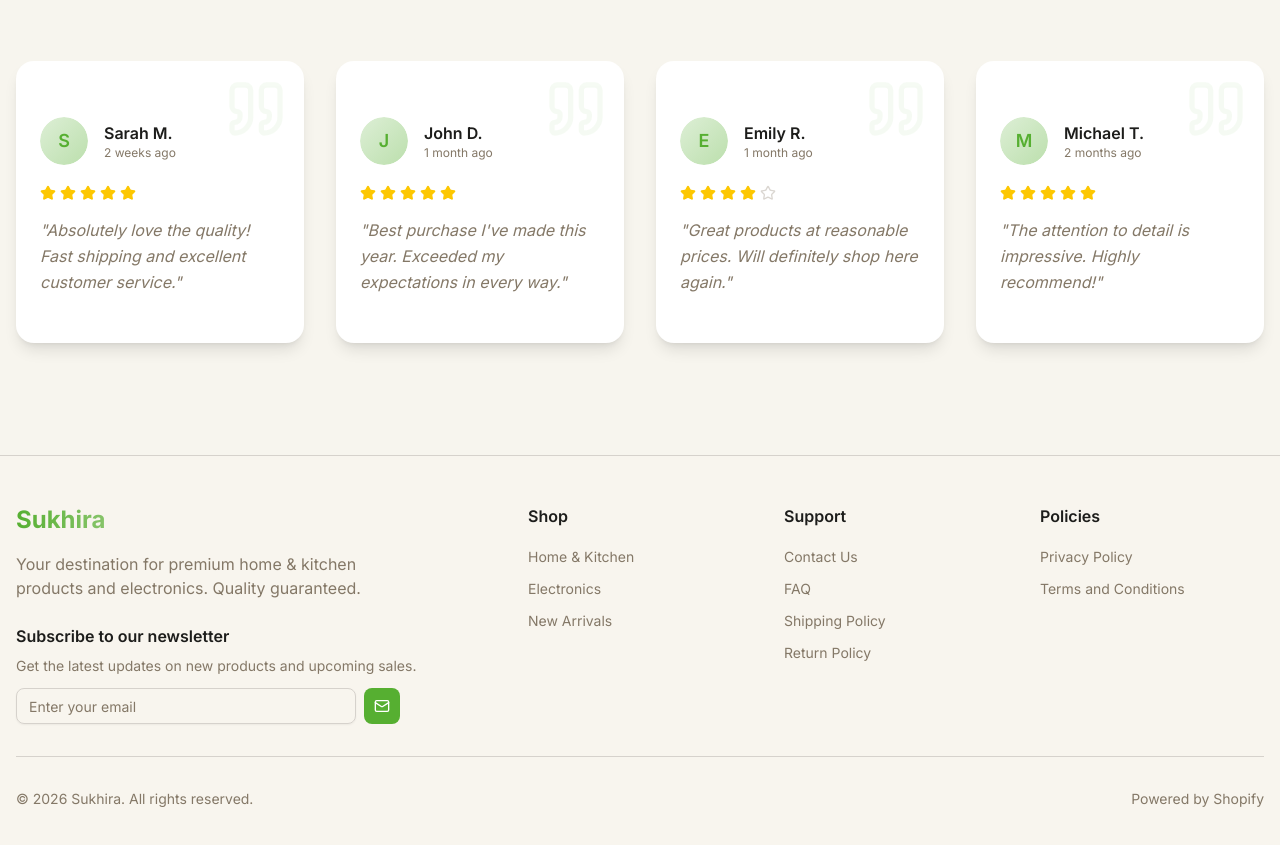
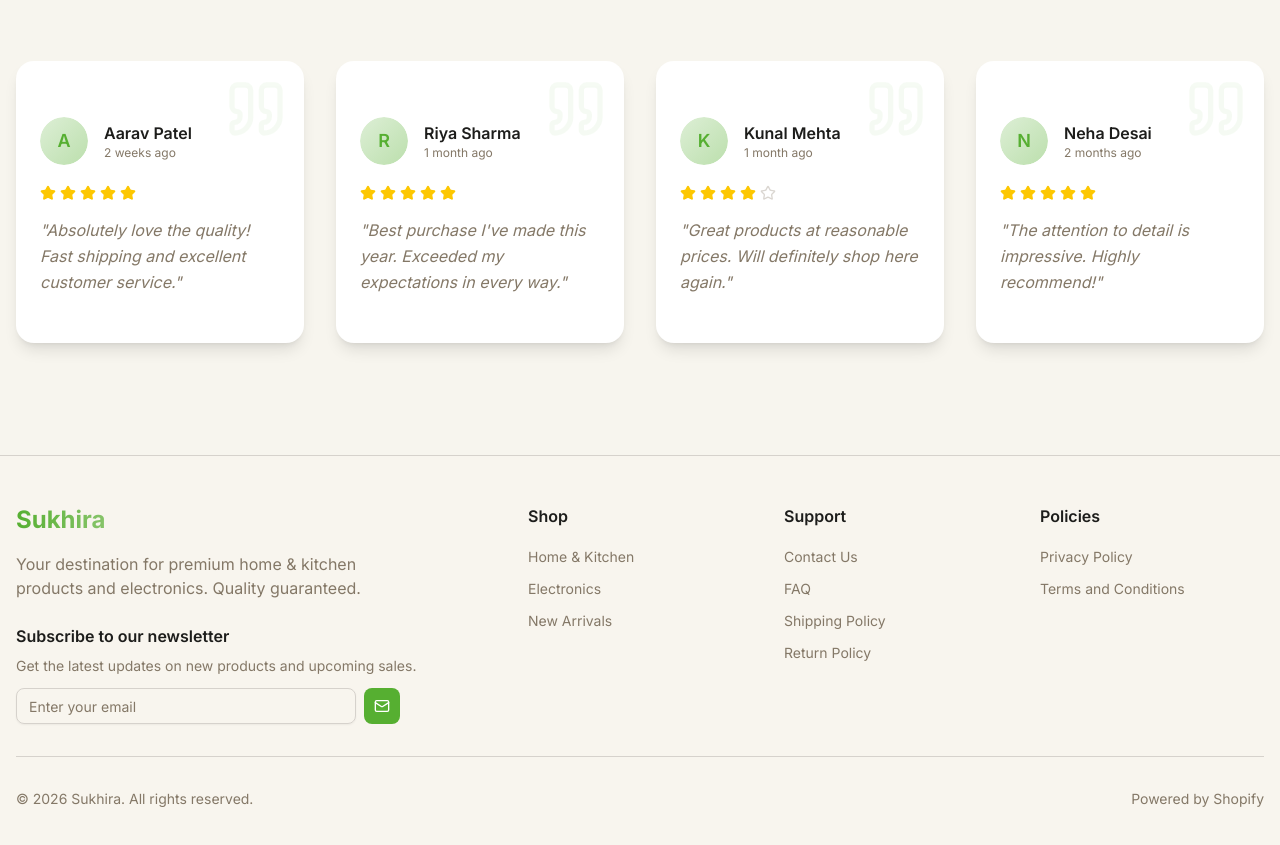
Before and after one commit to vnhomes77-sys/Sukhira1, a Next.js app: page / in a window 1280 px wide. Shown: the part 2963-3808 px from the top of the page. Built offline with nearby package versions, Linux system fonts and the light colour scheme; no server answers.

Commit message:
Update customer testimonial names

```diff
--- a/src/components/ReviewsSection.tsx
+++ b/src/components/ReviewsSection.tsx
@@ -8,28 +8,28 @@ import { Avatar, AvatarFallback } from '@/components/ui/avatar';
 const reviews = [
     {
         id: 1,
-        name: 'Sarah M.',
+        name: 'Aarav Patel',
         rating: 5,
         comment: 'Absolutely love the quality! Fast shipping and excellent customer service.',
         date: '2 weeks ago',
     },
     {
         id: 2,
-        name: 'John D.',
+        name: 'Riya Sharma',
         rating: 5,
         comment: 'Best purchase I\'ve made this year. Exceeded my expectations in every way.',
         date: '1 month ago',
     },
     {
         id: 3,
-        name: 'Emily R.',
+        name: 'Kunal Mehta',
         rating: 4,
         comment: 'Great products at reasonable prices. Will definitely shop here again.',
         date: '1 month ago',
     },
     {
         id: 4,
-        name: 'Michael T.',
+        name: 'Neha Desai',
         rating: 5,
         comment: 'The attention to detail is impressive. Highly recommend!',
         date: '2 months ago',
```
